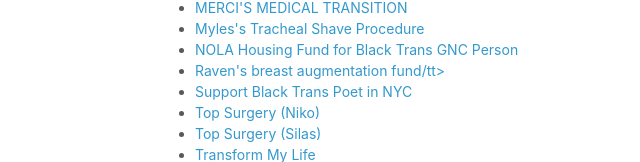
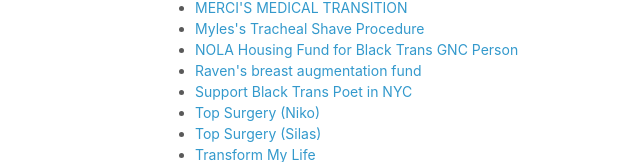
Before and after one commit to lizagak/blacktranscrowdfunding, a plain HTML site: page index.html in a window 1280 px wide. Shown: the part 637-799 px from the top of the page, 415-1055 px from the left. Drawn offline with Linux system fonts and the light colour scheme.

Commit message:
FIXED TYPO

```diff
--- a/index.html
+++ b/index.html
@@ -50,7 +50,7 @@
         <li><a href="https://gf.me/u/x6nmv7">MERCI'S MEDICAL TRANSITION</tt></a></li>
         <li><a href="https://gf.me/u/x7grgm">Myles's Tracheal Shave Procedure</tt></a></li>
         <li><a href="https://gf.me/u/x8ai44">NOLA Housing Fund for Black Trans GNC Person</tt></a></li>
-        <li><a href="https://gf.me/u/x4hgpc">Raven's breast augmentation fund/tt></a></li>
+        <li><a href="https://gf.me/u/x4hgpc">Raven's breast augmentation fund</tt></a></li>
         <li><a href="https://gf.me/u/x6udxg">Support Black Trans Poet in NYC</tt></a></li>
         <li><a href="https://gf.me/u/x6c6c5">Top Surgery (Niko)</tt></a></li>
         <li><a href="https://gf.me/u/x6wbxd">Top Surgery (Silas)</tt></a></li>
```
